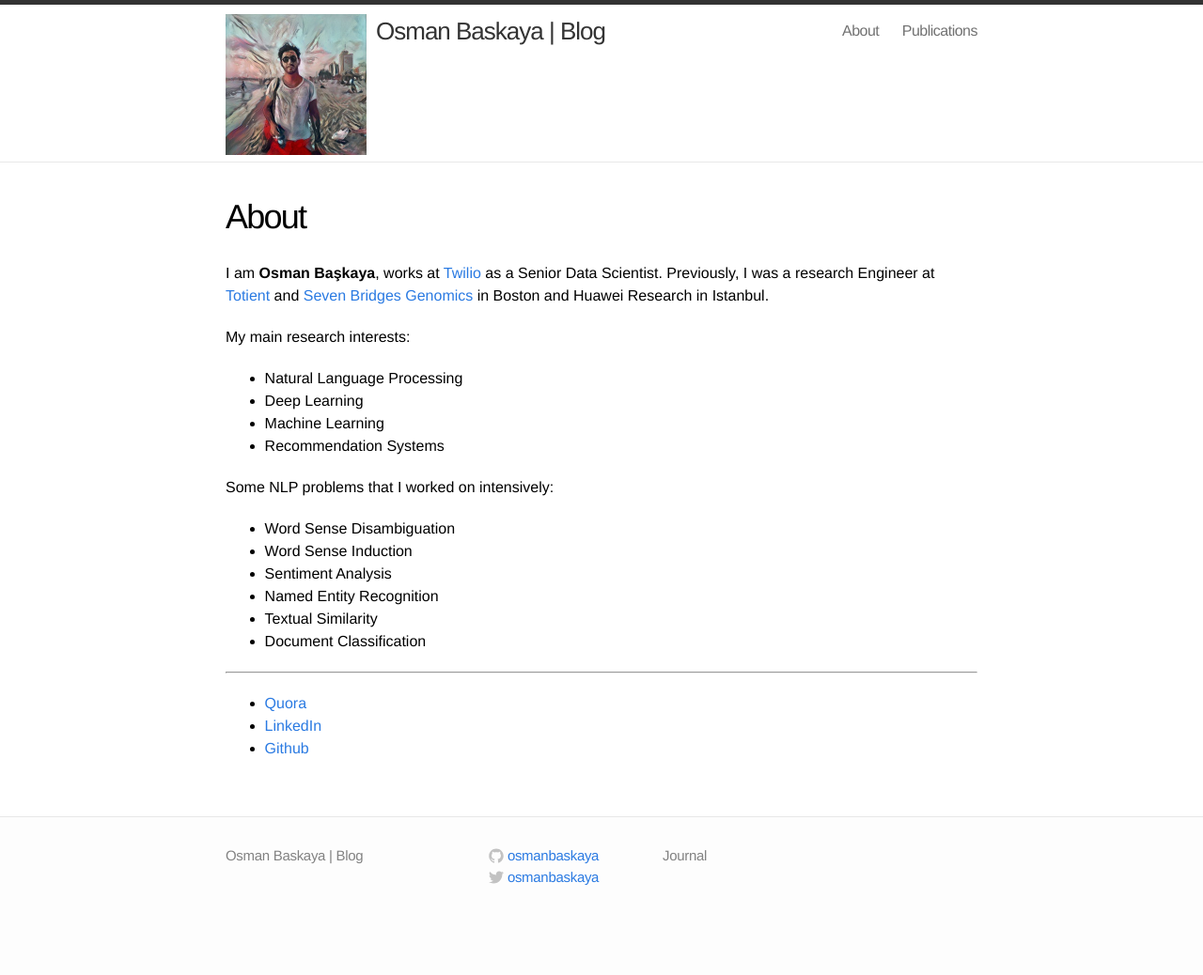
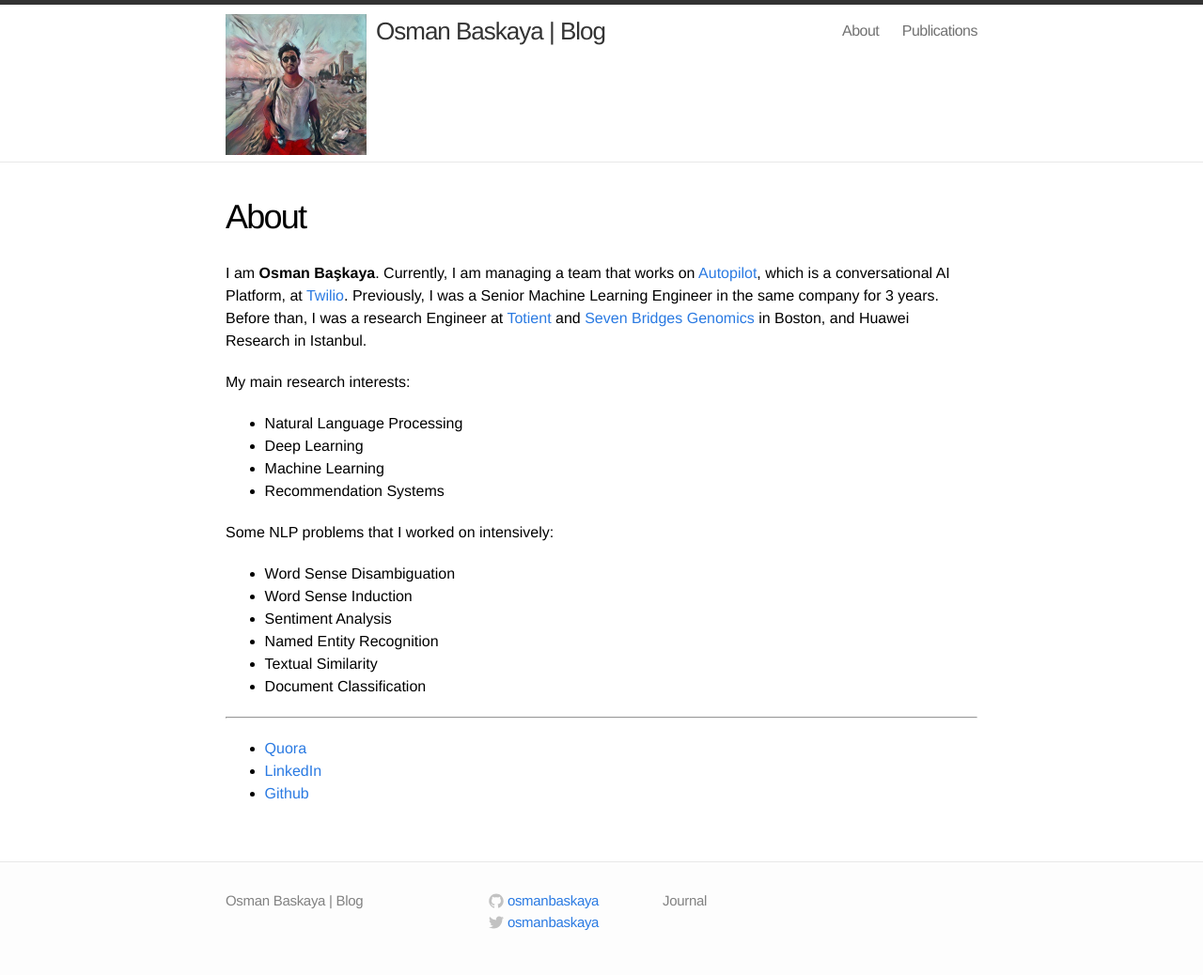
Before and after one commit to osmanbaskaya/osmanbaskaya.github.io, a Jekyll site: the page built from about.md, in a window 1280 px wide. Shown: the whole page at 94% size. Built offline with Jekyll 4.4.1, drawn with Linux system fonts in a browser that asks for light colours; before the commit the page ends 990 px from its top, so only the background shows below that.

Commit message:
updates...

```diff
--- a/about.md
+++ b/about.md
@@ -4,7 +4,7 @@ title: About
 permalink: /about/
 ---
 
-I am **Osman Başkaya**, works at [Twilio](https://www.twilio.com/) as a Senior Data Scientist. Previously, I was a research Engineer at [Totient](https://sbgdinc.com/) and [Seven Bridges Genomics](https://www.sevenbridges.com/) in Boston and Huawei Research in Istanbul.
+I am **Osman Başkaya**. Currently, I am managing a team that works on [Autopilot](https://www.twilio.com/blog/introducing-twilio-autopilot-a-conversational-ai-platform-to-build-bots-that-work), which is a conversational AI Platform, at [Twilio](https://www.twilio.com/). Previously, I was a Senior Machine Learning Engineer in the same company for 3 years. Before than, I was a research Engineer at [Totient](https://sbgdinc.com/) and [Seven Bridges Genomics](https://www.sevenbridges.com/) in Boston, and Huawei Research in Istanbul.
 
 My main research interests:
 
```
Also changed, not shown: 1 other file.
